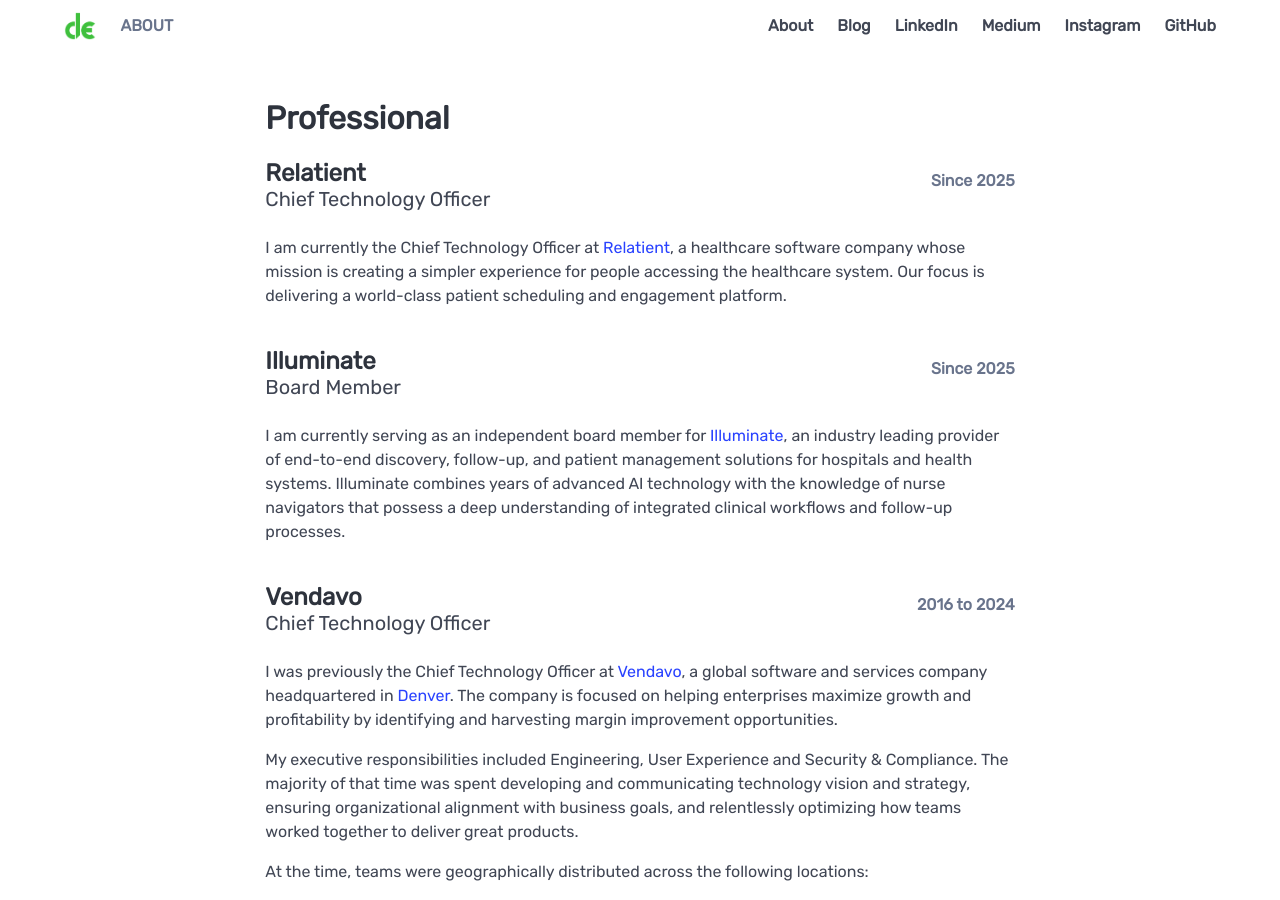
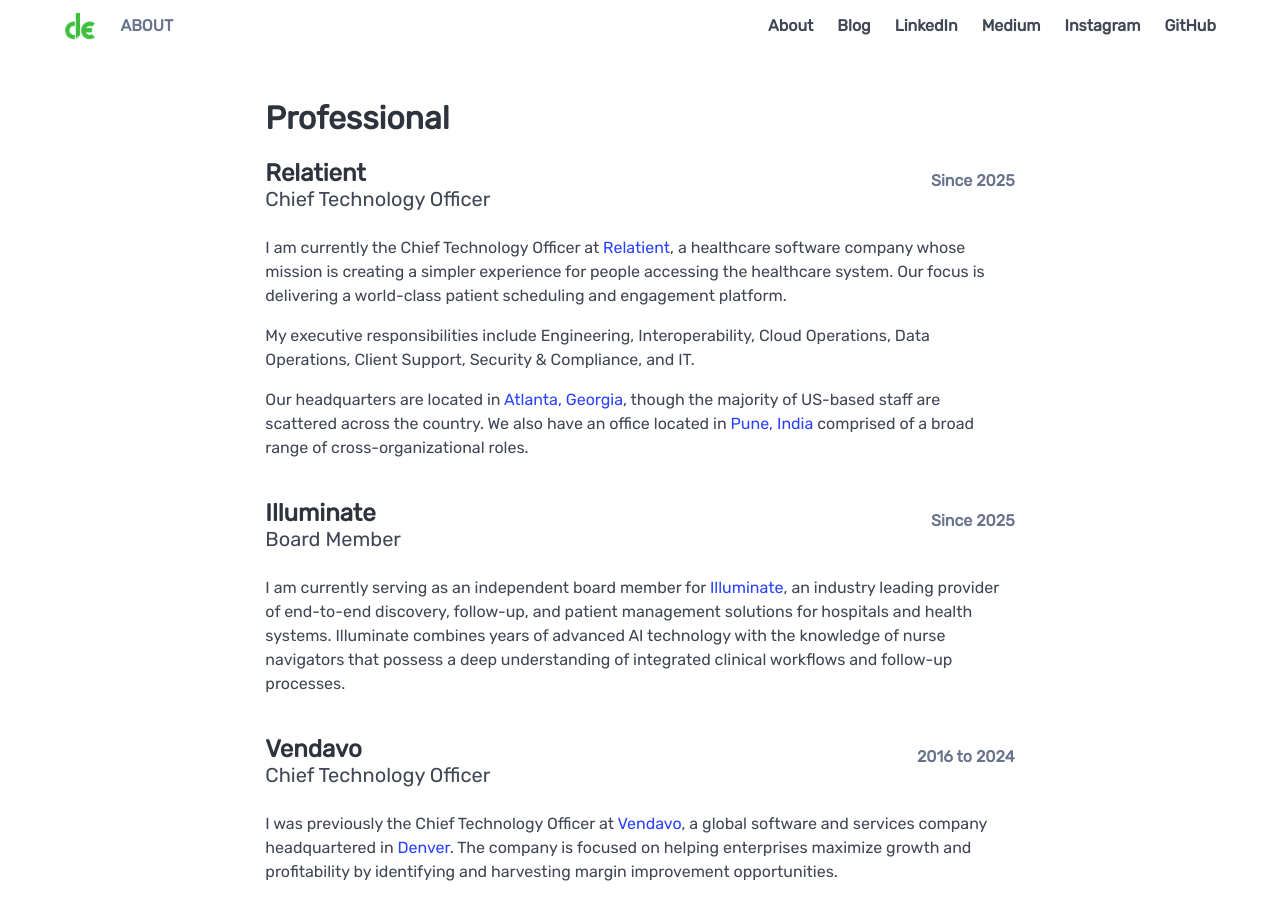
Before and after one commit to davidledwards/davidledwards.github.io, a Jekyll site: the page built from about/index.html, in a window 1280 px wide and 900 px high. Built offline with Jekyll 4.4.1, drawn with Linux system fonts in a browser that asks for light colours; some of the changed text lies outside the part shown.

Commit message:
update CTO role at Relatient

```diff
--- a/about/index.html
+++ b/about/index.html
@@ -19,6 +19,12 @@
     </div>
     <p>
         I am currently the Chief Technology Officer at <a href="https://www.relatient.com/">Relatient</a>, a healthcare software company whose mission is creating a simpler experience for people accessing the healthcare system. Our focus is delivering a world-class patient scheduling and engagement platform.
+    </p>
+    <p>
+        My executive responsibilities include Engineering, Interoperability, Cloud Operations, Data Operations, Client Support, Security &amp; Compliance, and IT.
+    </p>
+    <p>
+        Our headquarters are located in <a href="https://maps.app.goo.gl/vGEo1BE2Fz9AADym6">Atlanta, Georgia</a>, though the majority of US-based staff are scattered across the country. We also have an office located in <a href="https://maps.app.goo.gl/Gbr74P2h9RVryLnt6">Pune, India</a> comprised of a broad range of cross-organizational roles.
     </p>
     <br/>
     <div class="level is-mobile">
```
Also changed, not shown: other parts of about/index.html (+1 -0 lines).
